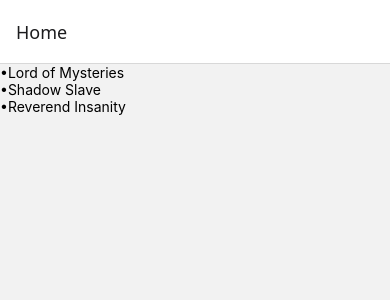
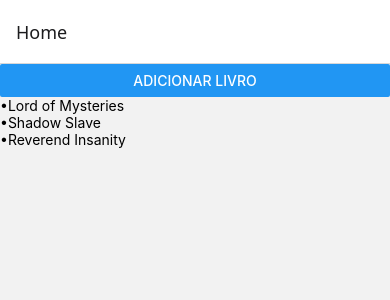
Before and after one commit to mtspereir4/book-notes-app, a React Native app in the folder app/: screen /Home in a window 390 px wide. Shown: the top 300 px of the page. Built offline with nearby package versions, Linux system fonts and the light colour scheme.

Commit message:
feat: add dynamic book state management

```diff
--- a/app/src/screens/HomeScreen.js
+++ b/app/src/screens/HomeScreen.js
@@ -1,12 +1,24 @@
-import { View, Text, TouchableOpacity } from "react-native";
+import { useState } from "react";
+import { View, Text, Button, TouchableOpacity } from "react-native";
 
 import BookCard from "../components/BookCard";
 import { mockBooks } from "../features/books/data/mockBooks";
 
 export default function HomeScreen({ navigation }) {
-  const books = mockBooks;
+  const [books, setBooks] = useState(mockBooks);
+
+  function addBook() {
+    const newBook = {
+      id: Date.now().toString(),
+      title: "Novo livro",
+      author: "Autor desconhecido",
+    };
+    setBooks([...books, newBook]);
+  }
+
   return (
     <View>
+      <Button title="Adicionar livro" onPress={addBook} />
       {books.map((book) => (
         <BookCard
           key={book.id}
```
